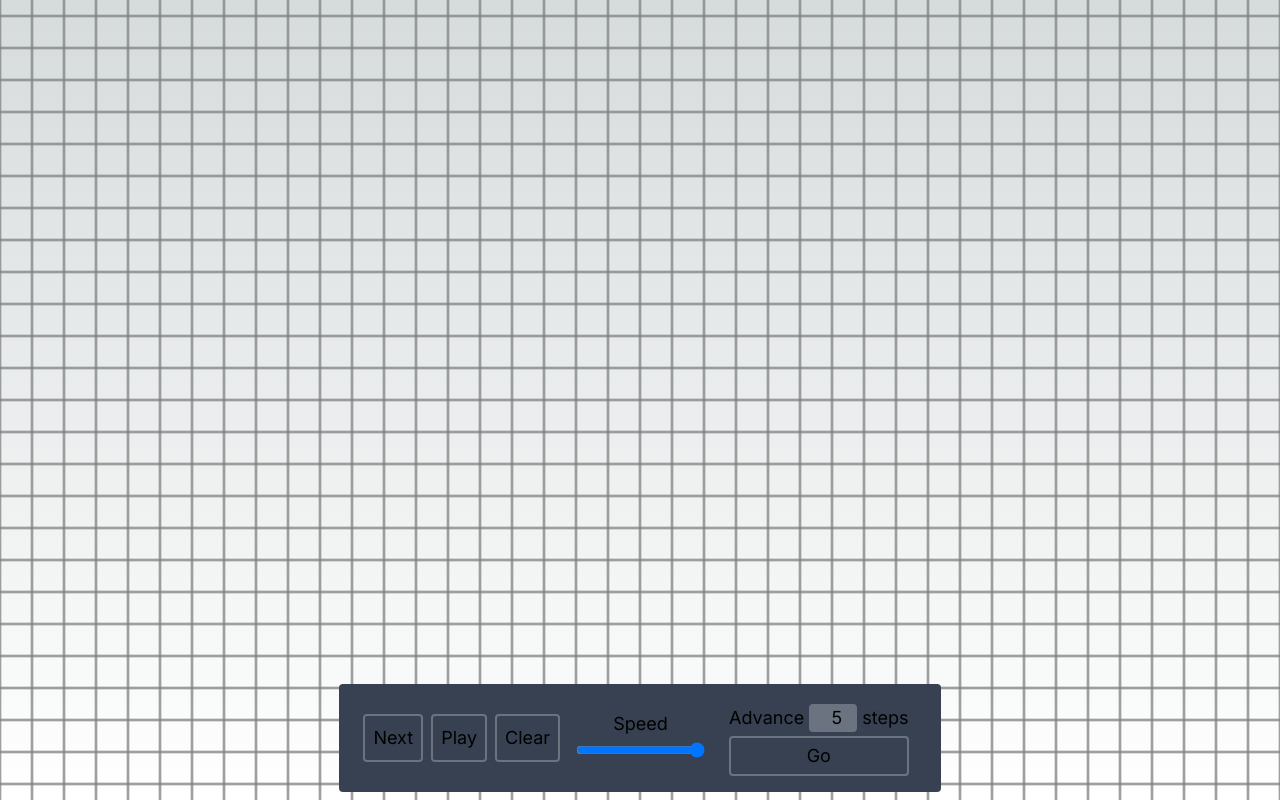
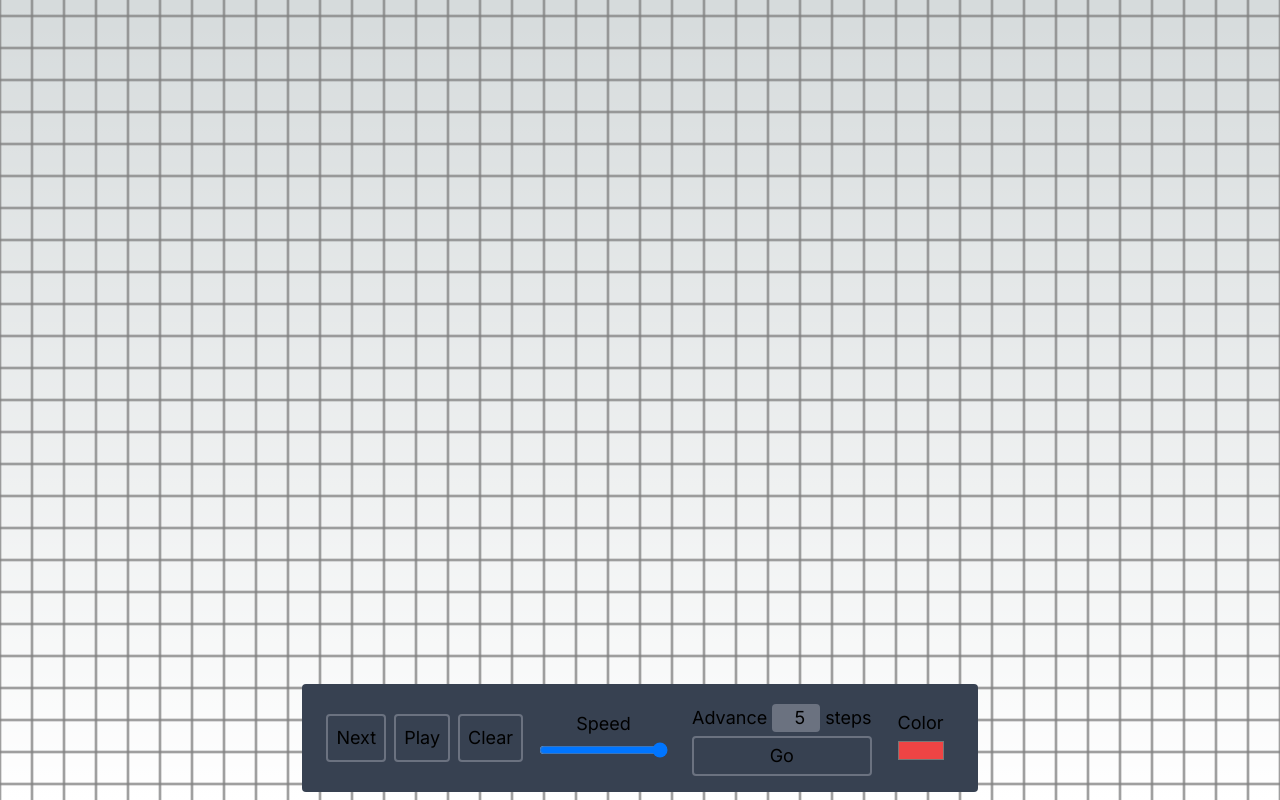
Before and after one commit to fizzy-drinks/life, a Next.js app: page /life in a window 1280 px wide. Built offline with nearby package versions, Linux system fonts and the light colour scheme.

Commit message:
Add colour picker

```diff
--- a/src/components/GameOfLife.tsx
+++ b/src/components/GameOfLife.tsx
@@ -101,10 +101,12 @@ const GameOfLife = () => {
 
   const [skip, setSkip] = useState<number>(5);
 
+  const [color, setColor] = useState<string>('#ef4444');
+
   return (
     <>
       <Grid center={center} />
-      <LiveCells cells={liveCells} center={center} />
+      <LiveCells cells={liveCells} center={center} color={color} />
       <ClickListener
         onSquareClicked={onSquareClicked}
         onNavigate={moveCenter}
@@ -165,6 +167,18 @@ const GameOfLife = () => {
               Go
             </button>
           </div>
+          <div className='p-2'>
+            <label htmlFor='color' className='block text-center'>
+              Color
+            </label>
+            <input
+              id='color'
+              type='color'
+              onChange={(e) => setColor(e.target.value)}
+              value={color}
+              className='rounded bg-transparent'
+            />
+          </div>
         </div>
       </div>
     </>
--- a/src/components/LiveCells.tsx
+++ b/src/components/LiveCells.tsx
@@ -3,10 +3,11 @@
 import { GameState } from '@/types/GameState';
 import { FC } from 'react';
 
-const LiveCells: FC<{ cells: GameState; center: [number, number] }> = ({
-  cells,
-  center,
-}) => {
+const LiveCells: FC<{
+  cells: GameState;
+  center: [number, number];
+  color: string;
+}> = ({ cells, center, color }) => {
   const isCellLive = (x: number, y: number) => cells[x]?.[y] === true;
 
   return (
@@ -17,11 +18,12 @@ const LiveCells: FC<{ cells: GameState; center: [number, number] }> = ({
           .map(([y]) => (
             <div
               key={`${x}-${y}`}
-              className='absolute w-[32px] h-[32px] border-red-500 border-2 rounded'
+              className='absolute w-[32px] h-[32px] border-2 rounded'
               style={{
                 top: window.innerHeight / 2 + Number(y) * 32 - center[1],
                 left: window.innerWidth / 2 + Number(x) * 32 - center[0],
-                boxShadow: '#ef4444 0 0 5px 2px inset',
+                boxShadow: color + ' 0 0 5px 2px inset',
+                borderColor: color,
                 borderTopWidth: isCellLive(Number(x), Number(y) - 1) ? 0 : 2,
                 borderBottomWidth: isCellLive(Number(x), Number(y) + 1) ? 0 : 2,
                 borderLeftWidth: isCellLive(Number(x) - 1, Number(y)) ? 0 : 2,
```
